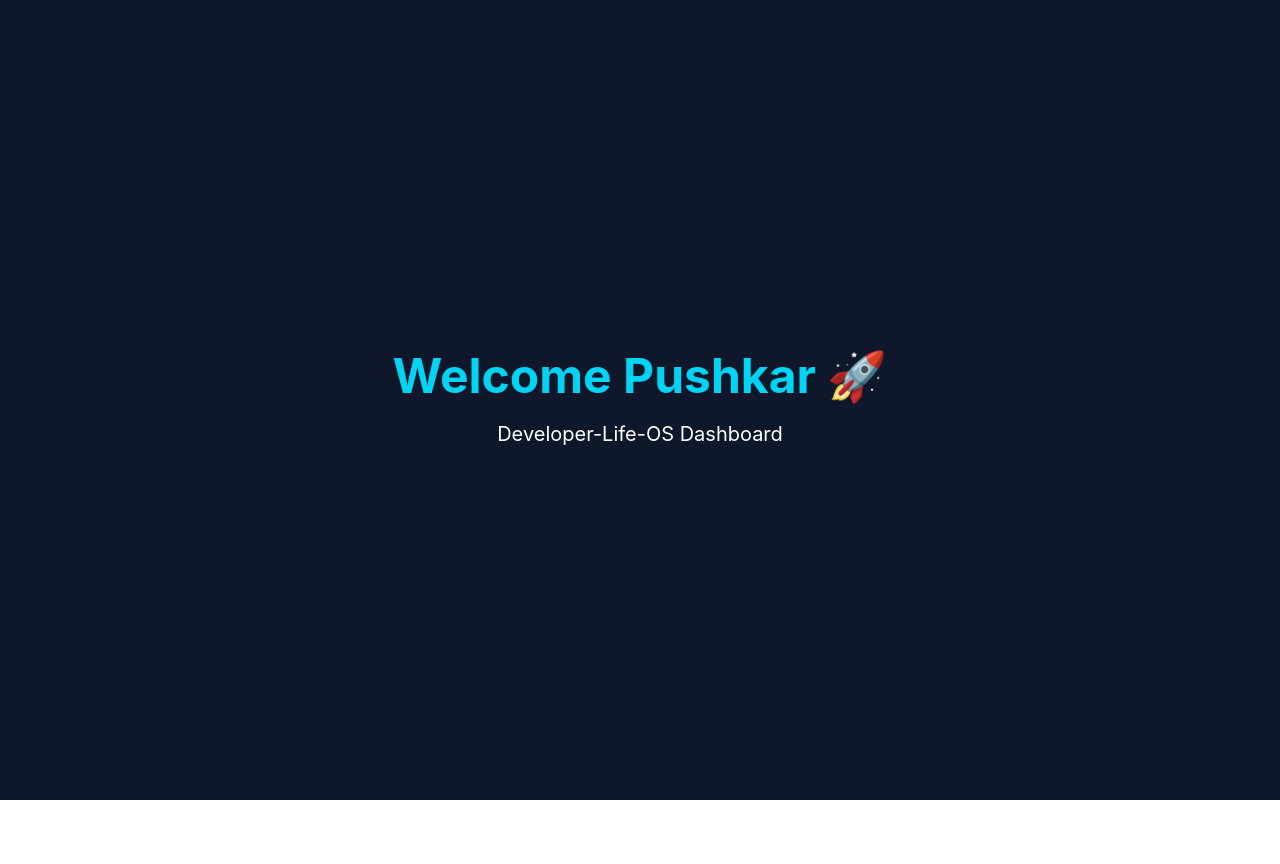
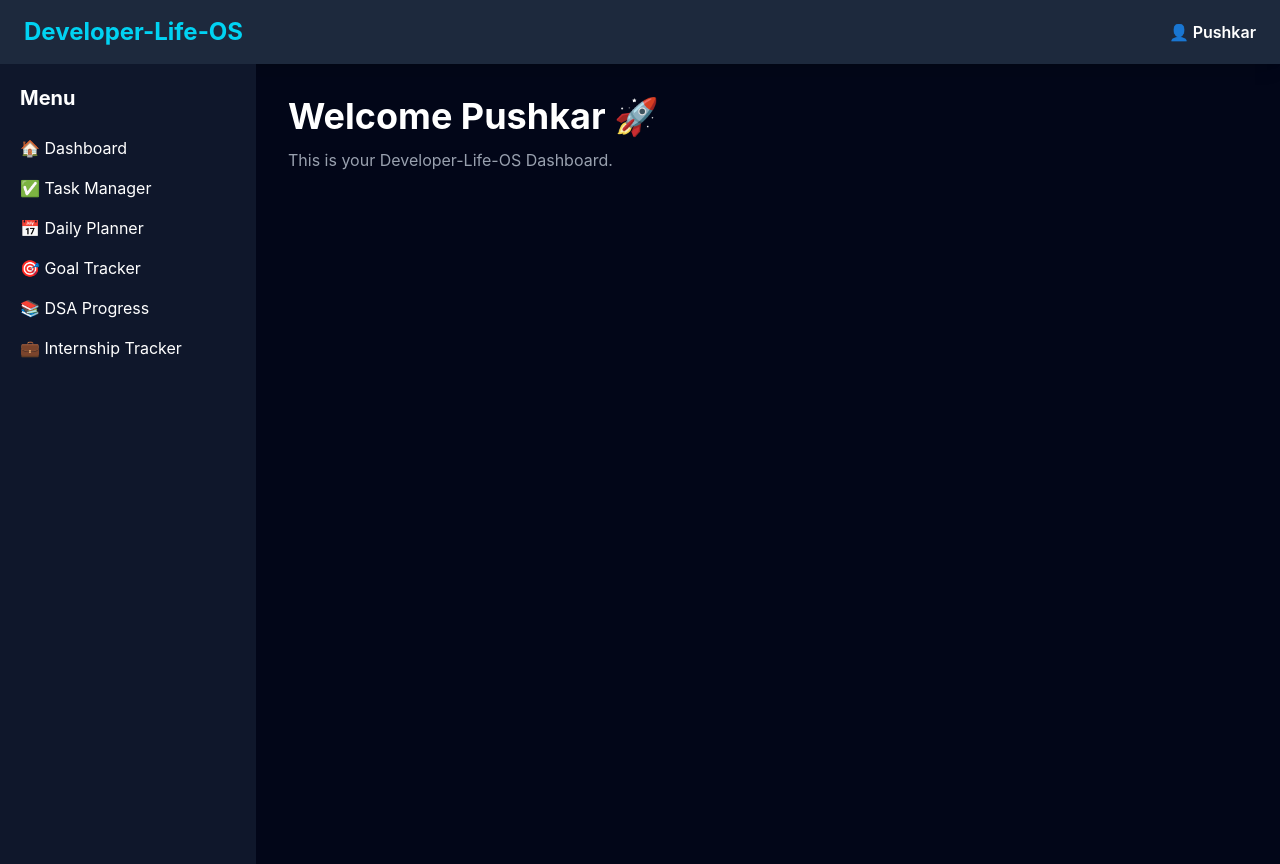
Before and after one commit to PrajapatiPushkar/developer-life-os-frontend, a React (Vite) app: page /dashboard in a window 1280 px wide. Before the commit the page ends 800 px from the top, so only its background shows below. Built offline with nearby package versions, Linux system fonts and the light colour scheme; sample sign-in values are in the browser's storage.

Commit message:
Create dashboard layout with navbar and sidebar

```diff
--- /dev/null
+++ b/src/components/Navbar.jsx
@@ -0,0 +1,21 @@
+function Navbar() {
+
+    return (
+
+        <div className="bg-slate-800 text-white h-16 flex items-center justify-between px-6 shadow-lg">
+
+            <h1 className="text-2xl font-bold text-cyan-400">
+                Developer-Life-OS
+            </h1>
+
+            <div className="font-semibold">
+                👤 Pushkar
+            </div>
+
+        </div>
+
+    );
+
+}
+
+export default Navbar;
--- /dev/null
+++ b/src/components/Sidebar.jsx
@@ -0,0 +1,45 @@
+function Sidebar() {
+
+    return (
+
+        <div className="w-64 bg-slate-900 text-white min-h-screen p-5">
+
+            <h2 className="text-xl font-bold mb-6">
+                Menu
+            </h2>
+
+            <ul className="space-y-4">
+
+                <li className="hover:text-cyan-400 cursor-pointer">
+                    🏠 Dashboard
+                </li>
+
+                <li className="hover:text-cyan-400 cursor-pointer">
+                    ✅ Task Manager
+                </li>
+
+                <li className="hover:text-cyan-400 cursor-pointer">
+                    📅 Daily Planner
+                </li>
+
+                <li className="hover:text-cyan-400 cursor-pointer">
+                    🎯 Goal Tracker
+                </li>
+
+                <li className="hover:text-cyan-400 cursor-pointer">
+                    📚 DSA Progress
+                </li>
+
+                <li className="hover:text-cyan-400 cursor-pointer">
+                    💼 Internship Tracker
+                </li>
+
+            </ul>
+
+        </div>
+
+    );
+
+}
+
+export default Sidebar;
--- a/src/pages/Dashboard.jsx
+++ b/src/pages/Dashboard.jsx
@@ -1,20 +1,31 @@
+import Navbar from "../components/Navbar";
+import Sidebar from "../components/Sidebar";
+
 function Dashboard() {
 
     return (
 
-        <div className="min-h-screen bg-slate-900 text-white flex flex-col items-center justify-center">
+        <div className="bg-slate-950 min-h-screen">
 
-            <h1 className="text-5xl font-bold text-cyan-400">
+            <Navbar />
 
-                Welcome Pushkar 🚀
+            <div className="flex">
 
-            </h1>
+                <Sidebar />
 
-            <p className="mt-5 text-xl">
+                <div className="flex-1 p-8 text-white">
 
-                Developer-Life-OS Dashboard
+                    <h1 className="text-4xl font-bold">
+                        Welcome Pushkar 🚀
+                    </h1>
 
-            </p>
+                    <p className="mt-3 text-gray-400">
+                        This is your Developer-Life-OS Dashboard.
+                    </p>
+
+                </div>
+
+            </div>
 
         </div>
 
```
